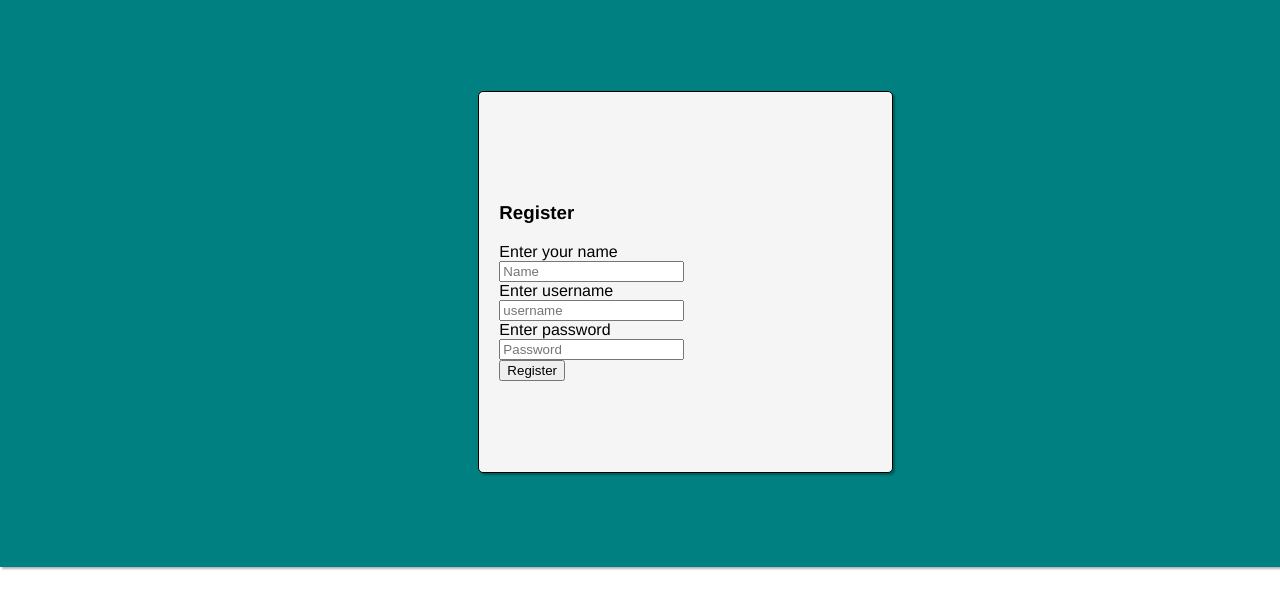
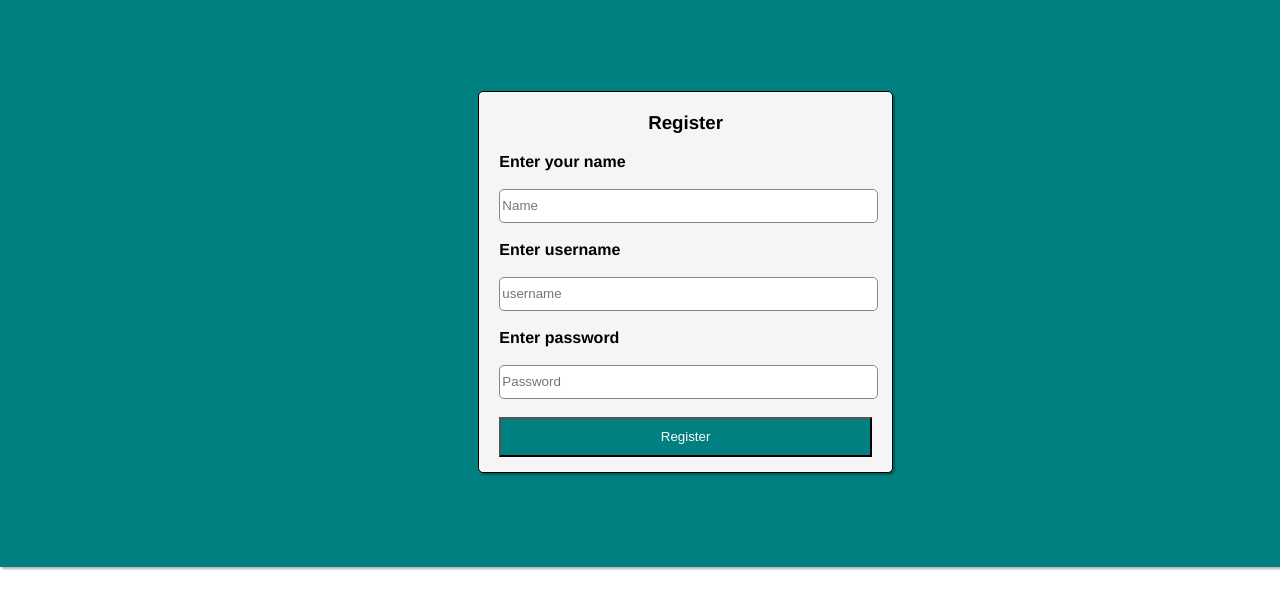
Before and after one commit to miss-shree/Todo-Fullstack-app, a website: page client/login.html in a window 1280 px wide. Both pictures are taken after a click on the button "New user?". Shown: the part 83-692 px from the top of the page. Drawn offline with Linux system fonts and the light colour scheme.

Commit message:
initial commit

```diff
--- a/client/login.js
+++ b/client/login.js
@@ -59,25 +59,33 @@ function register(){
 }
 
 
-
+//rgistration form
 
 function newuser(){
     var form=document.getElementById("form");
     var registerform=`<div>
-                <div><h3 id="userhead">Register</h3></div>
+    <div><h3 id="userhead" style="font-weight: bold; text-align: center; margin-top:0px;">Register</h3></div>
     <div>
-                <label>Enter your name</label><br />
-                <input type="text" placeholder="Name">
+    <label style="font-weight:bold;margin-bottom:10px;">Enter your name</label>
+<br><br>
+    <input style="border:1px solid #888;border-radius: 5px;height:30px;width:100%;background-color:#fff" type="text" placeholder="Name">
+
+<br><br>
     </div>
     <div>
-                <label>Enter username</label><br />
-                <input type="text" placeholder="username" id="newuser">
+    <label style="font-weight:bold;margin-bottom:10px;">Enter username</label>
+<br><br>
+    <input style="border:1px solid #888;border-radius: 5px;height:30px;width:100%;background-color:#fff" type="text" placeholder="username" id="newuser">
+<br>
+<br>
     </div>
     <div>
-                <label>Enter password</label><br />
-                <input type="password" placeholder="Password" id="newpass">
+    <label style="font-weight:bold;margin-bottom:10px;">Enter password</label><br>
+        <br>
+    <input style="border:1px solid #888;border-radius: 5px;height:30px;width:100%;background-color:#fff" type="password" placeholder="Password" id="newpass">
     </div>
-                <div><button onclick="register()">Register</div>
+<br>
+    <div><button style="background-color:teal;color:floralwhite; height: 40px; width:100%" onclick="register()">Register</button></div>
                 </div>`
                 form.innerHTML=registerform;
 }
```
Also changed, not shown: client/login.html (+2 -2 lines). Lines whose indentation alone changed are shown as unchanged.
